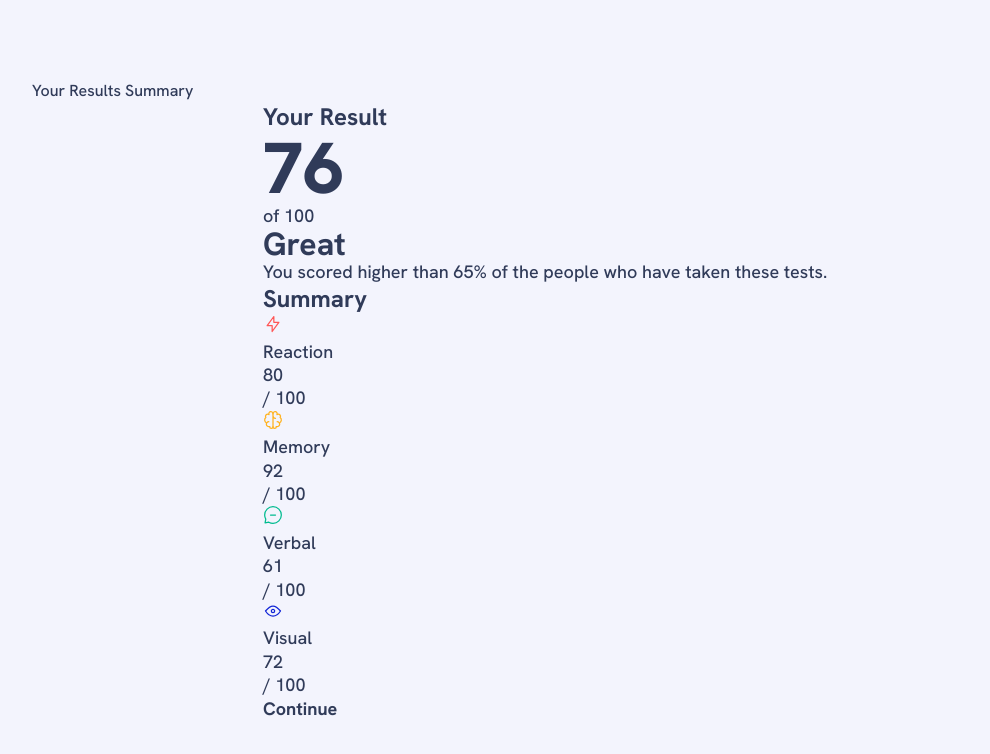
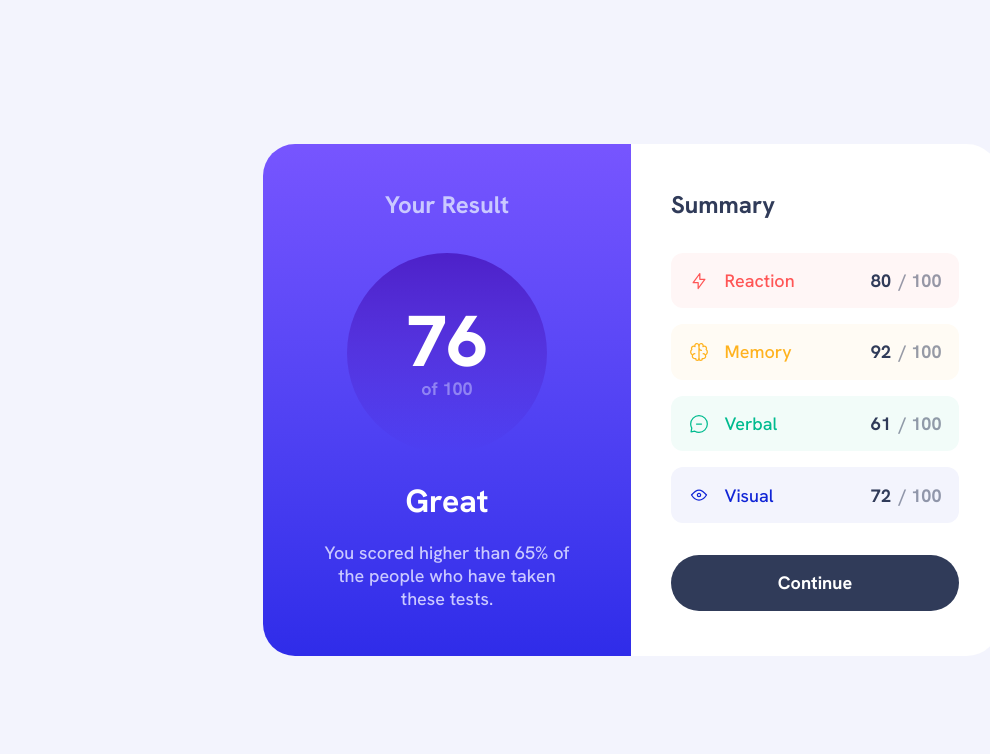
Before and after one commit to Arsalan2078/results-summary-component, a React (Vite) app: page / in a window 1280 px wide. Shown: the top 754 px of the page, without its empty margins (9-999 px from the left). Built offline with nearby package versions, Linux system fonts and the light colour scheme.

Commit message:
styling complete

```diff
--- a/src/App.module.scss
+++ b/src/App.module.scss
@@ -1,8 +1,13 @@
 .app {
-  align-content: center;
   min-height: 100dvh;
+  padding-inline: clamp(0rem, -2.2673rem + 9.447vw, 2.5625rem);
 
-  @media screen and (min-width: calc(686 / 16 * 1rem)) {
-    padding-inline: clamp(0rem, -21.4375rem + 50vw, 2.5625rem);
+  @media screen and (min-width: calc(768 / 16 * 1rem)) {
+    align-content: center;
+  }
+
+  h1 {
+    position: absolute;
+    left: -99rem;
   }
 }
--- a/src/components/ResultsSummary/index.module.scss
+++ b/src/components/ResultsSummary/index.module.scss
@@ -4,3 +4,145 @@
 
   container-type: inline-size;
 }
+
+.component {
+  display: grid;
+
+  background-color: var(--clr-white);
+
+  @media screen and (min-width: calc(768 / 16 * 1rem)) {
+    grid-template-columns: repeat(2, 1fr);
+
+    border-radius: 2rem;
+  }
+}
+
+.component > section:nth-of-type(1) {
+  display: grid;
+  justify-items: center;
+  gap: clamp(1.5rem, 0.8642rem + 2.649cqw, 2rem);
+
+  border-bottom-right-radius: 2rem;
+  border-bottom-left-radius: 2rem;
+  padding: clamp(2rem, 0.9669rem + 4.3046cqw, 2.8125rem) calc(57.5 / 16 * 1rem);
+
+  @media screen and (min-width: calc(768 / 16 * 1rem)) {
+    border-radius: 0;
+    border-top-left-radius: 2rem;
+    border-bottom-left-radius: 2rem;
+  }
+
+  background: var(--grd-background);
+  color: var(--text-color-dimmed);
+
+  text-align: center;
+
+  > *:last-child {
+    display: inherit;
+    gap: clamp(1rem, 0.3642rem + 2.649cqw, 1.5rem);
+
+    > *:first-child {
+      color: var(--clr-white);
+    }
+  }
+}
+
+.component > section:nth-of-type(2) {
+  display: grid;
+  gap: clamp(1.5rem, 0.8642rem + 2.649cqw, 2rem);
+
+  padding: clamp(1.5rem, -0.1291rem + 6.7881cqw, 2.7813rem)
+    clamp(1.875rem, 1.0803rem + 3.3113cqw, 2.5rem);
+
+  > ul {
+    display: grid;
+    gap: 1rem;
+  }
+
+  > button {
+    display: inline-flex;
+    justify-content: center;
+
+    border-radius: 99rem;
+    padding: 1rem;
+
+    background-color: var(--clr-navy-950);
+    color: var(--clr-white);
+  }
+}
+
+// average score container
+.circle {
+  display: flex;
+  flex-direction: column;
+  justify-content: center;
+  align-items: center;
+
+  border-radius: 99rem;
+
+  width: clamp(8.75rem, 3.9818rem + 19.8675cqw, 12.5rem);
+  aspect-ratio: 1;
+
+  background: var(--grd-circle);
+
+  > *:first-child {
+    color: var(--clr-white);
+  }
+
+  > *:last-child {
+    opacity: 0.5168;
+  }
+}
+
+.result {
+  display: flex;
+  justify-content: space-between;
+  align-items: center;
+
+  border-radius: 0.75rem;
+  padding: 1rem 1.09375rem;
+
+  background-color: var(--bg-color-category);
+
+  // result category
+  > div:first-child {
+    display: flex;
+    align-items: center;
+    gap: 1rem;
+
+    color: var(--text-color-category);
+  }
+
+  // result score
+  > div:last-child {
+    display: flex;
+    align-items: center;
+    gap: 0.5rem;
+
+    // max score
+    > div:last-child {
+      opacity: 0.5;
+    }
+  }
+
+  // category color variations
+  &[data-category="Reaction"] {
+    --bg-color-category: var(--clr-red-50);
+    --text-color-category: var(--clr-red-400);
+  }
+
+  &[data-category="Memory"] {
+    --bg-color-category: var(--clr-yellow-50);
+    --text-color-category: var(--clr-yellow-400);
+  }
+
+  &[data-category="Verbal"] {
+    --bg-color-category: var(--clr-green-50);
+    --text-color-category: var(--clr-green-500);
+  }
+
+  &[data-category="Visual"] {
+    --bg-color-category: var(--clr-blue-50);
+    --text-color-category: var(--clr-blue-800);
+  }
+}
--- a/src/components/ResultsSummary/index.tsx
+++ b/src/components/ResultsSummary/index.tsx
@@ -18,9 +18,9 @@ export default function ResultsSummary({
         <section>
           <h2 data-text-preset="3">Your Result</h2>
 
-          <div>
+          <div className={css.circle}>
             <div data-text-preset="1">{getAverageScore({ results })}</div>
-            <div>of 100</div>
+            <div data-text-preset="4-bold">of 100</div>
           </div>
 
           <div>
@@ -37,13 +37,17 @@ export default function ResultsSummary({
 
           <ul>
             {results.map(({ category, score, icon }) => (
-              <li key={category}>
+              <li
+                key={category}
+                className={css.result}
+                data-category={category}
+              >
                 <div>
                   <img src={icon} alt="" />
                   <div>{category}</div>
                 </div>
 
-                <div>
+                <div data-text-preset="4-bold">
                   <div>{score}</div>
                   <div>/ 100</div>
                 </div>
--- a/src/scss/_root.scss
+++ b/src/scss/_root.scss
@@ -21,6 +21,8 @@
 
   --bg-color-root: var(--clr-blue-50);
   --text-color-root: var(--clr-navy-950);
+
+  --text-color-dimmed: var(--clr-navy-200);
 
   // gradients
   --grd-circle: linear-gradient(
```
